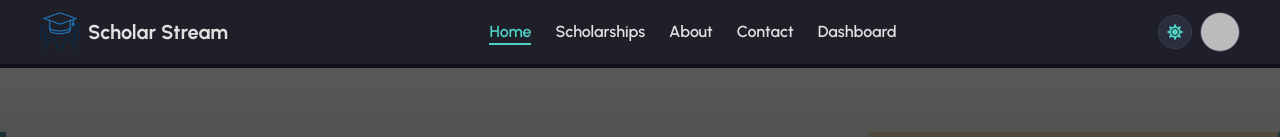
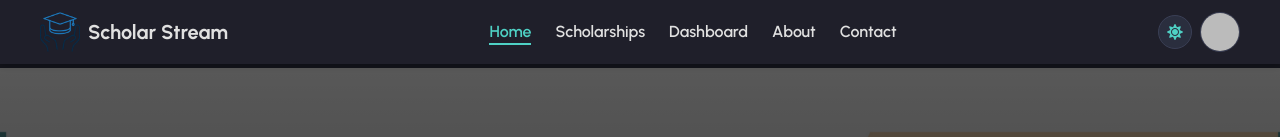
Before and after one commit to imjhrakib/scholar-stream-client, a React (Vite) app: page / in a window 1280 px wide. Shown: the top 137 px of the page. Built offline with nearby package versions, Linux system fonts and the light colour scheme; no server answers; sample sign-in values are in the browser's storage.

Commit message:
modified navbar

```diff
--- a/src/components/shared/Navbar.jsx
+++ b/src/components/shared/Navbar.jsx
@@ -65,23 +65,12 @@ const Navbar = () => {
   // Navbar links
   const links = (
     <>
-      {["/", "/scholarships", "/about", "/contact"].map((path, i) => {
-        const name =
-          path === "/"
-            ? "Home"
-            : path
-                .replace("/", "")
-                .replace("-", " ")
-                .replace(/\b\w/g, (l) => l.toUpperCase());
-        return (
-          <li key={i} style={{ fontWeight: 600 }}>
+      <li style={{ fontWeight: 600 }}>
         <NavLink
-              to={path}
+          to={"/"}
           onClick={closeMobile}
           style={({ isActive }) => ({
-                color: isActive
-                  ? colors[theme].primary
-                  : colors[theme].textPrimary,
+            color: isActive ? colors[theme].primary : colors[theme].textPrimary,
             borderBottom: isActive
               ? `2px solid ${colors[theme].primary}`
               : "2px solid transparent",
@@ -89,11 +78,25 @@ const Navbar = () => {
             transition: "color 0.3s",
           })}
         >
-              {name}
+          Home
         </NavLink>
       </li>
-        );
+      <li style={{ fontWeight: 600 }}>
+        <NavLink
+          to={"/scholarships"}
+          onClick={closeMobile}
+          style={({ isActive }) => ({
+            color: isActive ? colors[theme].primary : colors[theme].textPrimary,
+            borderBottom: isActive
+              ? `2px solid ${colors[theme].primary}`
+              : "2px solid transparent",
+            paddingBottom: "2px",
+            transition: "color 0.3s",
           })}
+        >
+          Scholarships
+        </NavLink>
+      </li>
       {user && (
         <li style={{ fontWeight: 600 }}>
           <NavLink
@@ -114,6 +117,38 @@ const Navbar = () => {
           </NavLink>
         </li>
       )}
+      <li style={{ fontWeight: 600 }}>
+        <NavLink
+          to={"/about"}
+          onClick={closeMobile}
+          style={({ isActive }) => ({
+            color: isActive ? colors[theme].primary : colors[theme].textPrimary,
+            borderBottom: isActive
+              ? `2px solid ${colors[theme].primary}`
+              : "2px solid transparent",
+            paddingBottom: "2px",
+            transition: "color 0.3s",
+          })}
+        >
+          About
+        </NavLink>
+      </li>
+      <li style={{ fontWeight: 600 }}>
+        <NavLink
+          to={"/contact"}
+          onClick={closeMobile}
+          style={({ isActive }) => ({
+            color: isActive ? colors[theme].primary : colors[theme].textPrimary,
+            borderBottom: isActive
+              ? `2px solid ${colors[theme].primary}`
+              : "2px solid transparent",
+            paddingBottom: "2px",
+            transition: "color 0.3s",
+          })}
+        >
+          Contact
+        </NavLink>
+      </li>
     </>
   );
 
@@ -222,13 +257,13 @@ const Navbar = () => {
                   <NavLink
                     to="/dashboard"
                     onClick={() => setProfileOpen(false)}
-                    className="block px-4 py-2 text-sm"
+                    className="block px-4 py-2 text-sm hover:bg-green-600"
                   >
                     Dashboard
                   </NavLink>
                   <button
                     onClick={handleLogOut}
-                    className="w-full text-left px-4 py-2 text-sm text-red-500"
+                    className="w-full text-left px-4 py-2 text-sm text-red-500 cursor-pointer hover:bg-red-100"
                   >
                     Logout
                   </button>
```
Lines whose indentation alone changed are shown as unchanged.
